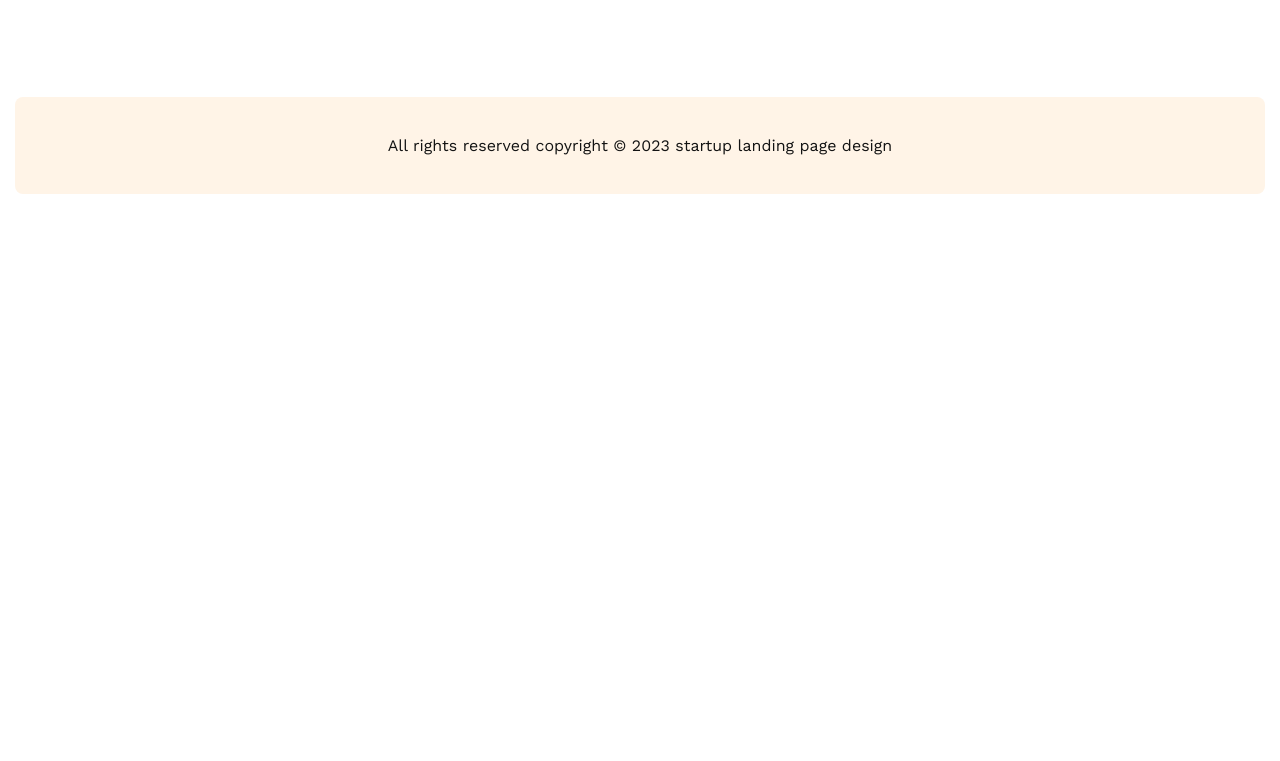
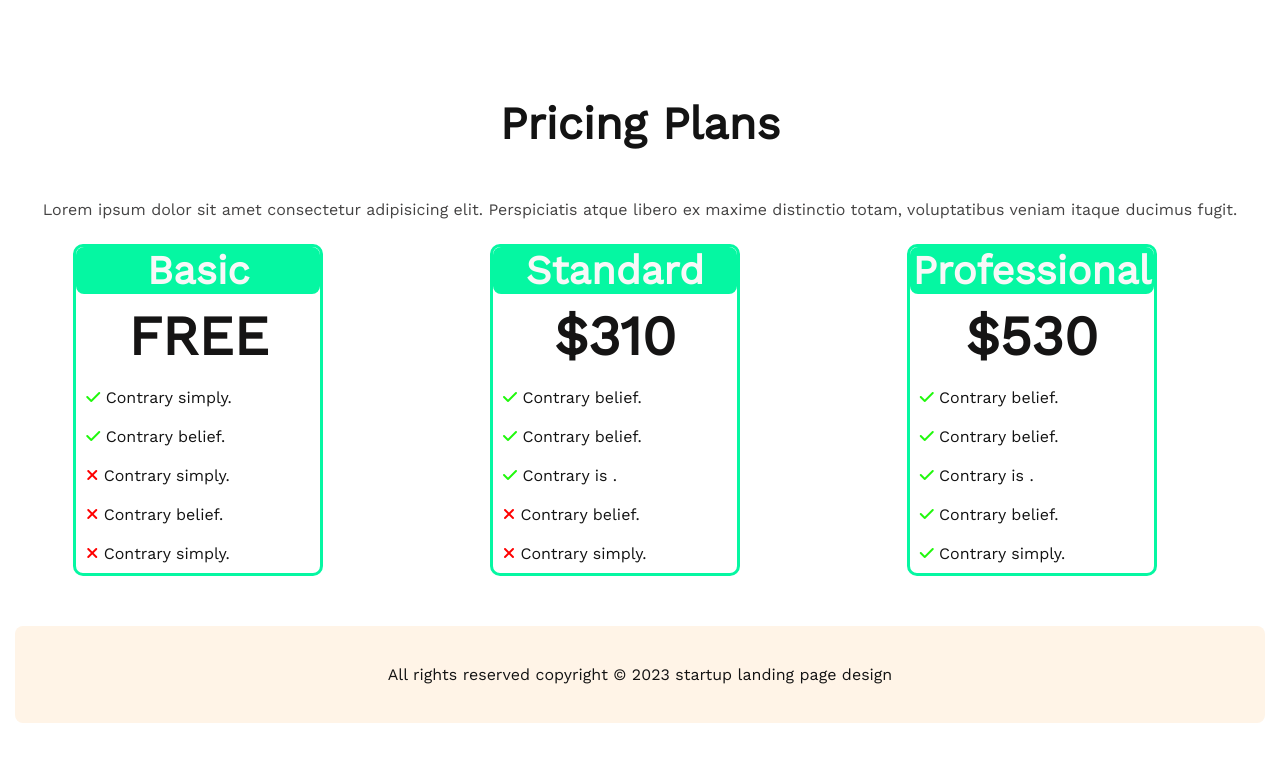
Before and after one commit to imtiaz-ahmmed/G3-Architecht, a plain HTML site: page index.html in a window 1280 px wide. Shown: the part 3879-4640 px from the top of the page. Before the commit the page ends 4173 px from the top, so only its background shows below. Drawn offline with nearby package versions, Linux system fonts and the light colour scheme.

Commit message:
third commit

```diff
--- a/css/style.css
+++ b/css/style.css
@@ -36,7 +36,8 @@ nav {
 .feature-title,
 .feature-types-title,
 .fact-title,
-.sponspors-title {
+.sponspors-title,
+.pricing-head-title {
     font-size: 45px;
     font-weight: 700;
 }
@@ -313,6 +314,84 @@ nav {
 .sponspors-container img {
     filter: grayscale(100%)
 }
+/* Pricing Plan Styles */
+
+.pricing-plans{
+    margin-bottom: 50px;
+}
+.pricing-head-title {
+    text-align: center;
+    margin-bottom: 50px;
+
+}
+
+.pricing-plan-description {
+    font-weight: 400;
+    font-size: 16px;
+    color: #444343;
+    margin-bottom: 25px;
+    text-align: center;
+
+}
+
+.pricing-plans-container {
+    display: flex;
+    margin: 0 auto;
+    width: 100%;
+    max-width: 1250px;
+    justify-content: space-around;
+    align-items: center;
+
+}
+
+.plans {
+    border: 3px solid rgb(5, 247, 162);
+    margin-right: 50px;
+    border-radius: 10px;
+    width: 20%;
+    height: 15%;
+
+}
+
+.pricing-plan-title {
+    color: #151414;
+    font-weight: 700;
+    font-size: 40px;
+    background-color: rgb(5, 247, 162);
+    color: #F8F8F8;
+    border-radius: 8px;
+    text-align: center;
+}
+
+.pricing-plan-title:hover {
+    color: #151414;
+    font-weight: 700;
+    font-size: 40px;
+    background-color:  #FF900E;
+    color: #F8F8F8;
+    border-radius: 8px;
+    text-align: center;
+}
+
+.category {
+    font-weight: 600;
+    font-size: 55px;
+    color: #151414;
+    text-align: center;
+    padding: 10px;
+
+}
+
+.pricing-list {
+    padding: 10px;
+}
+.li-icon-check-mark{
+    color: rgb(32, 248, 12);
+}
+.li-icon-xmark {
+    color: red;
+
+}
 
 footer{
     margin: 0 auto 100px;
@@ -422,6 +501,15 @@ footer{
         gap: 50px;
 
     }
+    .pricing-plans-container{
+        flex-direction: column;
+    }
+    .plans{
+        width: 50%;
+        margin: 0 auto;
+        margin-bottom: 30px;
+    }
+
 
 
 
@@ -431,11 +519,10 @@ footer{
 
 @media only screen and (min-width:577px) and (max-width:767px) {
 
+    nav{
+        flex-direction: column;
+    }
 
-    .brand-name{
-        font-size: 30px;
-
-    }
 
     .header-title {
 
@@ -502,6 +589,14 @@ footer{
         gap: 50px;
 
     }
+    .pricing-plans-container{
+        flex-direction: column;
+    }
+    .plans{
+        width: 50%;
+        margin: 0 auto;
+        margin-bottom: 30px;
+    }
 
 }
 
@@ -564,5 +659,13 @@ footer{
         gap: 50px;
 
     }
+    .pricing-plans-container{
+        flex-direction: column;
+    }
+    .plans{
+        width: 50%;
+        margin: 0 auto;
+        margin-bottom: 30px;
+    }
 
 }
--- a/index.html
+++ b/index.html
@@ -9,7 +9,9 @@
     <link rel="preconnect" href="https://fonts.gstatic.com" crossorigin>
     <link href="https://fonts.googleapis.com/css2?family=Open+Sans&family=Poppins&family=Work+Sans&display=swap"
         rel="stylesheet">
+    <script src="https://kit.fontawesome.com/e58b0e44a8.js" crossorigin="anonymous"></script>
     <link rel="stylesheet" href="css/style.css">
+
     <title>G3 Architects</title>
 </head>
 
@@ -201,8 +203,74 @@
             <!-- Section Five End -->
         </section>
 
+        <!-- Section Six Start -->
+        <section class="pricing-plans">
+            <h3 class="pricing-head-title">Pricing Plans</h3>
+            <p class="pricing-plan-description">Lorem ipsum dolor sit amet consectetur adipisicing elit. Perspiciatis
+                atque libero ex maxime distinctio totam, voluptatibus veniam itaque ducimus fugit.</p>
+
+            <div class="pricing-plans-container">
+                <div class="plans">
+                    <h4 class="pricing-plan-title">Basic</h4>
+                    <p class="category">FREE</p>
+                    <div class="pricing-plan-listslists">
+                        <p class="pricing-list"><i class="fa-solid fa-check li-icon-check-mark"></i> Contrary
+                            simply.</p>
+                        <p class="pricing-list"><i class="fa-solid fa-check li-icon-check-mark"></i> Contrary
+                            belief.</p>
+                        <p class="pricing-list"><i class="fa-solid fa-xmark li-icon-xmark"></i> Contrary
+                            simply.</p>
+                        <p class="pricing-list"><i class="fa-solid fa-xmark li-icon-xmark"></i> Contrary
+                            belief.</p>
+                        <p class="pricing-list"><i class="fa-solid fa-xmark li-icon-xmark"></i> Contrary
+                            simply.</p>
+                    </div>
+
+                </div>
+                <div class="plans">
+                    <h4 class="pricing-plan-title">Standard</h4>
+                    <p class="category">$310</p>
+                    <div class="pricing-plan-listslists">
+                        <p class="pricing-list"><i class="fa-solid fa-check li-icon-check-mark"></i> Contrary
+                            belief.</p>
+                        <p class="pricing-list"><i class="fa-solid fa-check li-icon-check-mark"></i> Contrary
+                            belief.</p>
+                        <p class="pricing-list"><i class="fa-solid fa-check li-icon-check-mark"></i> Contrary
+                            is .</p>
+                        <p class="pricing-list"><i class="fa-solid fa-xmark li-icon-xmark"></i> Contrary
+                            belief.</p>
+                        <p class="pricing-list"><i class="fa-solid fa-xmark li-icon-xmark"></i> Contrary
+                            simply.</p>
+                    </div>
+
+
+
+                </div>
+                <div class="plans">
+                    <h4 class="pricing-plan-title">Professional</h4>
+                    <p class="category">$530</p>
+                    <div class="pricing-plan-listslists">
+                        <p class="pricing-list"><i class="fa-solid fa-check li-icon-check-mark"></i> Contrary
+                            belief.</p>
+                        <p class="pricing-list"><i class="fa-solid fa-check li-icon-check-mark"></i> Contrary
+                            belief.</p>
+                        <p class="pricing-list"><i class="fa-solid fa-check li-icon-check-mark"></i> Contrary
+                            is .</p>
+                        <p class="pricing-list"><i class="fa-solid fa-check li-icon-check-mark"></i> Contrary
+                            belief.</p>
+                        <p class="pricing-list"><i class="fa-solid fa-check li-icon-check-mark"></i> Contrary
+                            simply.</p>
+                    </div>
+
+                </div>
+
+            </div>
+
+        </section>
+        <!-- Section Six End -->
+
     </main>
-    <footer >
+    <footer>
         <p>All rights reserved copyright &copy 2023 startup landing page design</p>
     </footer>
 
```
